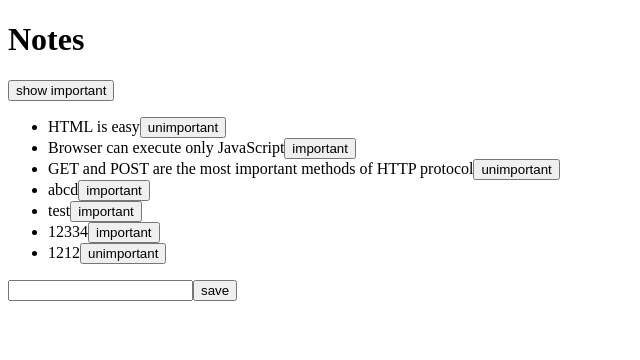
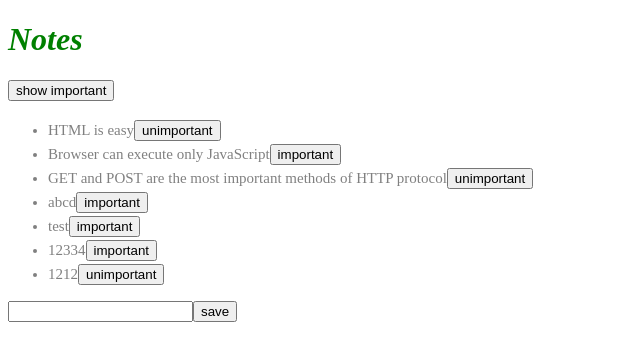
Before and after one commit to rjtjs/react-frontend, a React (Vite) app: page / in a window 1280 px wide. Shown: the top 360 px of the page, without its empty margins (0-640 px from the left). Built offline with nearby package versions, Linux system fonts and the light colour scheme; data requests are answered from the project's data file.

Commit message:
added notifications and initial css

```diff
--- a/package.json
+++ b/package.json
@@ -15,6 +15,11 @@
     "react": "^18.2.0",
     "react-dom": "^18.2.0"
   },
+  "prettier": {
+    "trailingComma": "es5",
+    "semi": false,
+    "singleQuote": true
+  },
   "devDependencies": {
     "@types/react": "^18.2.15",
     "@types/react-dom": "^18.2.7",
--- a/src/App.jsx
+++ b/src/App.jsx
@@ -1,12 +1,16 @@
-import { useState, useEffect } from "react"
-import Note from "./components/Note"
-import noteService from "./services/notes"
+import { useState, useEffect } from 'react'
+import Note from './components/Note'
+import Notification from './components/Notification'
+import noteService from './services/notes'
 
 const App = () => {
-  const defaultNote = ""
+  const defaultNote = ''
+  const defaultError = null
+
   const [notes, setNotes] = useState([])
   const [newNote, setNewNote] = useState(defaultNote)
   const [showAll, setShowAll] = useState(true)
+  const [errorMsg, setErrorMsg] = useState(defaultError)
 
   useEffect(() => {
     noteService.getAll().then((initialNotes) => {
@@ -25,7 +29,7 @@ const App = () => {
 
     noteService.create(noteObject).then((response) => {
       setNotes(notes.concat(response.data))
-      setNewNote("")
+      setNewNote('')
     })
   }
 
@@ -39,7 +43,10 @@ const App = () => {
         setNotes(notes.map((note) => (note.id !== id ? note : returnedNote)))
       })
       .catch((error) => {
-        alert(`the note '${note.content}' was already deleted from server`)
+        setErrorMsg(`Note ${note.content} not found on server`)
+        setTimeout(() => {
+          setErrorMsg(null)
+        }, 5000)
         setNotes(notes.filter((n) => n.id !== id))
       })
   }
@@ -54,9 +61,10 @@ const App = () => {
   return (
     <div>
       <h1>Notes</h1>
+      <Notification message={errorMsg} />
       <div>
         <button onClick={() => setShowAll(!showAll)}>
-          show {showAll ? "important" : "all"}
+          show {showAll ? 'important' : 'all'}
         </button>
       </div>
       <ul>
--- a/src/components/Note.jsx
+++ b/src/components/Note.jsx
@@ -1,8 +1,8 @@
 const Note = ({ note, toggleImportance }) => {
-  const label = note.important ? "unimportant" : "important"
+  const label = note.important ? 'unimportant' : 'important'
 
   return (
-    <li>
+    <li className="note">
       {note.content}
       <button onClick={toggleImportance}>{label}</button>
     </li>
--- /dev/null
+++ b/src/components/Notification.jsx
@@ -0,0 +1,9 @@
+const Notification = ({ message }) => {
+  if (message === null) {
+    return null
+  }
+
+  return <div className="error">{message}</div>
+}
+
+export default Notification
--- a/src/index.css
+++ b/src/index.css
@@ -1,69 +1,20 @@
-:root {
-  font-family: Inter, system-ui, Avenir, Helvetica, Arial, sans-serif;
-  line-height: 1.5;
-  font-weight: 400;
-
-  color-scheme: light dark;
-  color: rgba(255, 255, 255, 0.87);
-  background-color: #242424;
-
-  font-synthesis: none;
-  text-rendering: optimizeLegibility;
-  -webkit-font-smoothing: antialiased;
-  -moz-osx-font-smoothing: grayscale;
-  -webkit-text-size-adjust: 100%;
+h1 {
+  color: green;
+  font-style: italic;
 }
 
-a {
-  font-weight: 500;
-  color: #646cff;
-  text-decoration: inherit;
-}
-a:hover {
-  color: #535bf2;
+li.note {
+  color: grey;
+  padding-top: 3px;
+  font-size: 15px;
 }
 
-body {
-  margin: 0;
-  display: flex;
-  place-items: center;
-  min-width: 320px;
-  min-height: 100vh;
+.error {
+  color: red;
+  background: lightgrey;
+  font-size: 20px;
+  border-style: solid;
+  border-radius: 5px;
+  padding: 10px;
+  margin-bottom: 10px;
 }
-
-h1 {
-  font-size: 3.2em;
-  line-height: 1.1;
-}
-
-button {
-  border-radius: 8px;
-  border: 1px solid transparent;
-  padding: 0.6em 1.2em;
-  font-size: 1em;
-  font-weight: 500;
-  font-family: inherit;
-  background-color: #1a1a1a;
-  cursor: pointer;
-  transition: border-color 0.25s;
-}
-button:hover {
-  border-color: #646cff;
-}
-button:focus,
-button:focus-visible {
-  outline: 4px auto -webkit-focus-ring-color;
-}
-
-@media (prefers-color-scheme: light) {
-  :root {
-    color: #213547;
-    background-color: #ffffff;
-  }
-  a:hover {
-    color: #747bff;
-  }
-  button {
-    background-color: #f9f9f9;
-  }
-}
--- a/src/services/notes.js
+++ b/src/services/notes.js
@@ -1,5 +1,5 @@
-import axios from "axios"
-const baseUrl = "http://localhost:3001/notes"
+import axios from 'axios'
+const baseUrl = 'http://localhost:3001/notes'
 
 const getAll = () => {
   return axios.get(baseUrl).then((response) => response.data)
```
Also changed, not shown: src/main.jsx (+4 -3 lines).
